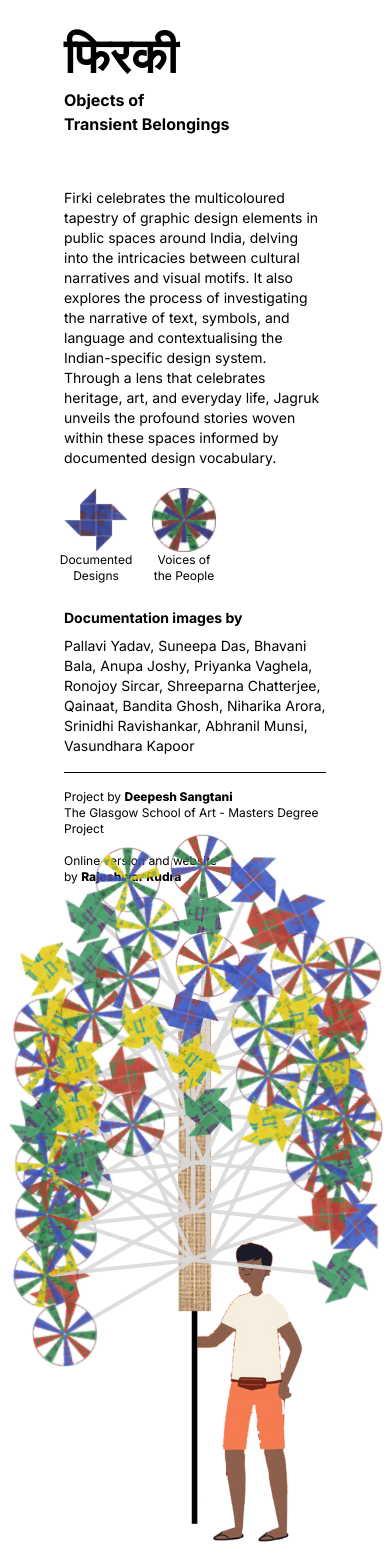
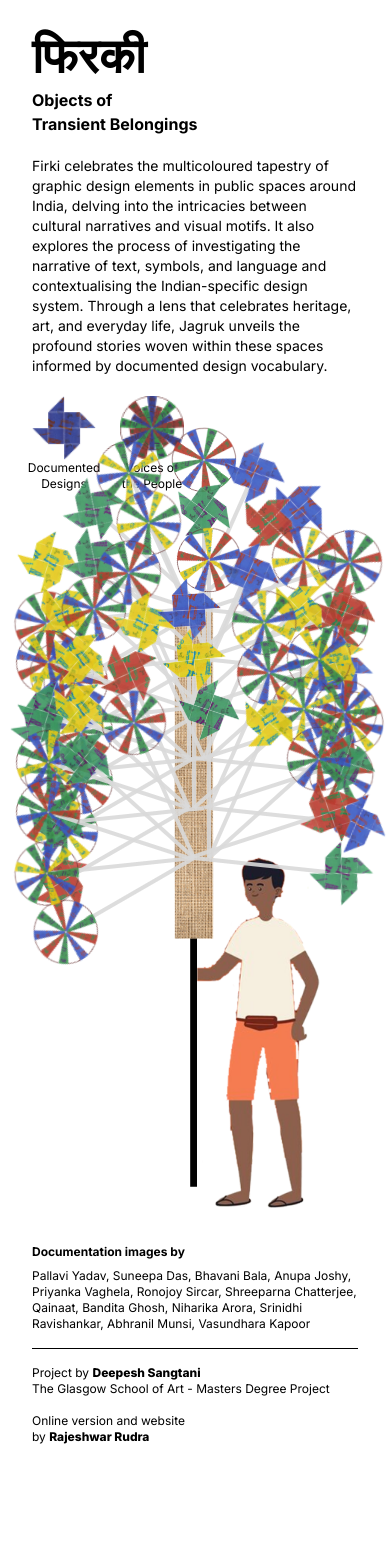
Before and after one commit to rajeshwar1993/Pinwheel, a Next.js app: page / in a window 390 px wide. Shown: the top 1568 px of the page. After the commit the page ends 1477 px from the top, so only its background shows below. Built offline with nearby package versions, Linux system fonts and the light colour scheme.

Commit message:
proportions

```diff
--- a/src/app/page.tsx
+++ b/src/app/page.tsx
@@ -7,16 +7,17 @@
 
 export default function Home() {
   return (
-    <div className="flex justify-center items-center py-8 px-16">
-      <div className="w-full max-w-screen-2xl">
-        <div className="text-5xl md:text-7xl font-bold mb-2 md:mb-4">फिरकी</div>
+    <div className="flex justify-center items-center px-8 py-8 md:px-16 min-h-[100vh]">
+      <div className="w-full max-w-screen-2xl grid grid-cols-5 gap-4">
+        <div className="col-span-5 md:col-span-2 text-sm flex flex-col justify-between">
+          <div>
+            <div className="text-5xl md:text-7xl font-bold mb-2 md:mb-4">
+              फिरकी
+            </div>
             <div className="col-span-5 lg:col-span-2 text-base md:text-3xl font-bold max-w-[300px]">
               Objects of <br /> Transient Belongings
             </div>
-        <div className="grid grid-cols-5 gap-4 mt-8">
-          <div className="relative col-span-5 md:col-span-2 text-sm flex flex-col justify-between mt-5">
-            <div className="absolute top-[50%] left-[50%]" id="refDiv" />
-            <div>
+            <div className="mt-5">
               <p>
                 Firki celebrates the multicoloured tapestry of graphic design
                 elements in public spaces around India, delving into the
@@ -29,8 +30,7 @@
                 vocabulary.
               </p>
             </div>
-            <div className="mt-5">
-              <div className="flex gap-x-6 mb-6">
+            <div className="flex gap-x-6 mt-5">
               <div className="flex flex-col w-16 items-center text-center">
                 <div className="w-16 h-16">
                   <Image src={sPW} alt="" width={200} height={200} />
@@ -44,15 +44,18 @@
                 <span className="text-xs">Voices of the People</span>
               </div>
             </div>
+          </div>
+
+          <div className="mt-5 hidden md:block">
             <div>
               <span className="font-bold mb-2 block">
                 Documentation images by
               </span>
               <p>
-                  Pallavi Yadav, Suneepa Das, Bhavani Bala, Anupa Joshy,
-                  Priyanka Vaghela, Ronojoy Sircar, Shreeparna Chatterjee,
-                  Qainaat, Bandita Ghosh, Niharika Arora, Srinidhi Ravishankar,
-                  Abhranil Munsi, Vasundhara Kapoor
+                Pallavi Yadav, Suneepa Das, Bhavani Bala, Anupa Joshy, Priyanka
+                Vaghela, Ronojoy Sircar, Shreeparna Chatterjee, Qainaat, Bandita
+                Ghosh, Niharika Arora, Srinidhi Ravishankar, Abhranil Munsi,
+                Vasundhara Kapoor
               </p>
             </div>
             <div className="border-b border-black w-full my-4"></div>
@@ -76,6 +79,34 @@
         <div className="col-span-5 md:col-span-3">
           <PlayArea />
         </div>
+        <div className="mt-5 md:hidden col-span-5 text-xs md:text-base">
+          <div>
+            <span className="font-bold mb-2 block ">
+              Documentation images by
+            </span>
+            <p>
+              Pallavi Yadav, Suneepa Das, Bhavani Bala, Anupa Joshy, Priyanka
+              Vaghela, Ronojoy Sircar, Shreeparna Chatterjee, Qainaat, Bandita
+              Ghosh, Niharika Arora, Srinidhi Ravishankar, Abhranil Munsi,
+              Vasundhara Kapoor
+            </p>
+          </div>
+          <div className="border-b border-black w-full my-4"></div>
+          <div className="text-xs flex justify-between flex-col md:flex-row gap-y-4">
+            <div>
+              <div>
+                Project by{' '}
+                <span className="font-extrabold">Deepesh Sangtani</span>
+              </div>
+              <div>The Glasgow School of Art - Masters Degree Project</div>
+            </div>
+            <div className="md:mr-6">
+              <div>Online version and website</div>
+              <div>
+                by <span className="font-extrabold">Rajeshwar Rudra</span>
+              </div>
+            </div>
+          </div>
         </div>
       </div>
     </div>
--- a/src/components/PlayArea.tsx
+++ b/src/components/PlayArea.tsx
@@ -40,10 +40,9 @@
   }, [pinBarRef.current])
 
   return (
-    <div className="pt-20 sm:px-4 md:pt-0 relative">
-      <div className="mx-auto h-[70vh] aspect-9/16 flex justify-center items-center">
+    <div className="pt-20 sm:px-4 md:pt-0 h-[700px] flex justify-center">
       <div
-          className="relative h-[90%] w-full"
+        className="h-full w-[326px] md:w-[370px] relative ml-20"
         style={{
           backgroundImage: `url('/images/seller.png')`,
           backgroundRepeat: 'no-repeat',
@@ -52,7 +51,7 @@
         }}
       >
         <div
-            className="relative w-[11%] h-[55%] top-[1%] left-[34%]"
+          className="relative w-[50px] h-[300px] top-[20px] left-[60px] md:w-[60px] md:h-[280px] md:top-[150px] md:left-[110px]"
           style={{
             transformBox: 'fill-box',
           }}
@@ -65,15 +64,14 @@
                 onClick={clearSelection}
               />
               <div
-                  className="absolute w-[calc(100vw-40px)] md:w-[800px] md:-left-[350px] md:-top-36 border rounded-lg shadow-lg z-50 origin-center"
+                className="absolute w-[calc(100vw-40px)] md:w-[700px] md:-top-36 border rounded-lg shadow-lg z-50 origin-center bg-white p-4"
                 style={{
                   left:
                     screen.width > 768
-                        ? '-320px'
+                      ? '-270px'
                       : `${
                           -(
-                              pinBarRef.current?.getBoundingClientRect().left ||
-                              0
+                            pinBarRef.current?.getBoundingClientRect().left || 0
                           ) + 20
                         }px`,
                 }}
@@ -102,6 +100,5 @@
         </div>
       </div>
     </div>
-    </div>
   )
 }
--- a/src/utils.ts
+++ b/src/utils.ts
@@ -58,7 +58,7 @@
       positionY,
       leaning,
       duration,
-      stickLength: screen.width > 768 ? 150 : 100,
+      stickLength: screen.width > 768 ? 150 : 120,
       openImg: p.openImg,
       wheel,
       isChosen: false,
```
Also changed, not shown: public/PCImages/PCImg1.png. Lines whose indentation alone changed are shown as unchanged.
